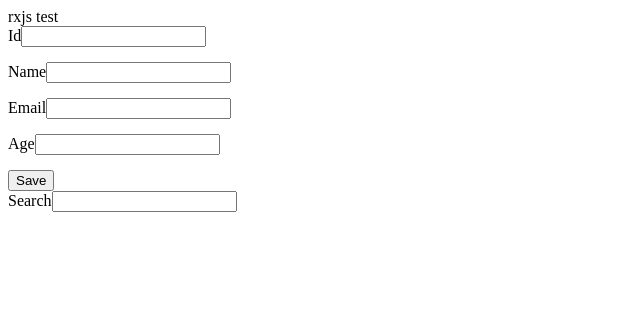
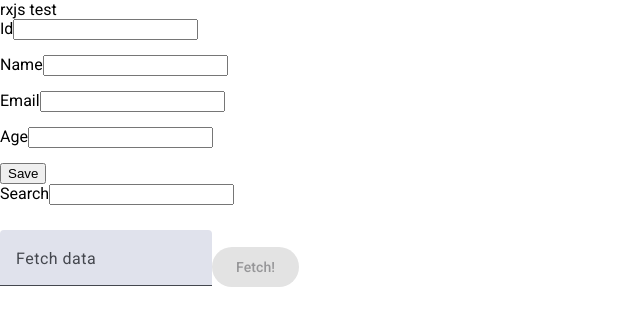
Before and after one commit to Adam-Wallenrod/rxjs-practise, an Angular app in the folder rxjs-practise-app/: page / in a window 1280 px wide. Shown: the top 326 px of the page, without its empty margins (0-640 px from the left). Built offline with nearby package versions, Linux system fonts and the light colour scheme; no server answers.

Commit message:
add fetch input and button

```diff
--- a/rxjs-practise-app/angular.json
+++ b/rxjs-practise-app/angular.json
@@ -27,6 +27,7 @@
               }
             ],
             "styles": [
+              "@angular/material/prebuilt-themes/azure-blue.css",
               "src/styles.css"
             ],
             "scripts": []
@@ -85,6 +86,7 @@
               }
             ],
             "styles": [
+              "@angular/material/prebuilt-themes/azure-blue.css",
               "src/styles.css"
             ],
             "scripts": []
--- a/rxjs-practise-app/package.json
+++ b/rxjs-practise-app/package.json
@@ -11,10 +11,12 @@
   "private": true,
   "dependencies": {
     "@angular/animations": "^19.0.0",
+    "@angular/cdk": "^19.0.1",
     "@angular/common": "^19.0.0",
     "@angular/compiler": "^19.0.0",
     "@angular/core": "^19.0.0",
     "@angular/forms": "^19.0.0",
+    "@angular/material": "^19.0.1",
     "@angular/platform-browser": "^19.0.0",
     "@angular/platform-browser-dynamic": "^19.0.0",
     "@angular/router": "^19.0.0",
--- a/rxjs-practise-app/src/app/app.component.html
+++ b/rxjs-practise-app/src/app/app.component.html
@@ -35,6 +35,33 @@
     <label>Search</label>
     <input #searchInput type="text">
   </div>
+
+
+  <div class="fetch-container" style="margin-top: 25px">
+    <mat-form-field class="fetch">
+      <mat-label>Fetch data</mat-label>
+      <input #fetchInput matInput/>
+    </mat-form-field>
+    <button
+      #fetchButton
+      mat-flat-button
+      [disabled]="!fetchInput.value"
+    >
+      Fetch!
+    </button>
+  </div>
+
+  <!--  <form class="example-form">-->
+  <!--    <mat-form-field class="example-full-width">-->
+  <!--      <mat-label>Favorite food</mat-label>-->
+  <!--      <input matInput placeholder="Ex. Pizza" value="Sushi">-->
+  <!--    </mat-form-field>-->
+
+  <!--    <mat-form-field class="example-full-width">-->
+  <!--      <mat-label>Leave a comment</mat-label>-->
+  <!--      <textarea matInput placeholder="Ex. It makes me feel..."></textarea>-->
+  <!--    </mat-form-field>-->
+  <!--  </form>-->
 </main>
 
 
--- a/rxjs-practise-app/src/app/app.component.ts
+++ b/rxjs-practise-app/src/app/app.component.ts
@@ -1,12 +1,18 @@
+import { CommonModule } from '@angular/common';
 import { HttpClient, HttpParams } from '@angular/common/http';
 import { AfterViewInit, Component, ElementRef, OnInit, ViewChild } from '@angular/core';
 import { FormBuilder, FormGroup, FormsModule, ReactiveFormsModule, Validators } from '@angular/forms';
+import { MatButtonModule } from '@angular/material/button';
+import { MatFormFieldControl, MatFormFieldModule } from '@angular/material/form-field';
+import { MatInputModule } from '@angular/material/input';
+import { BrowserAnimationsModule, NoopAnimationsModule } from '@angular/platform-browser/animations';
 import { RouterOutlet } from '@angular/router';
 import moment from 'moment';
 import {
+  catchError,
   concat,
   concatMap,
-  debounceTime, exhaustMap,
+  debounceTime, EMPTY, exhaustMap,
   fromEvent,
   interval,
   map,
@@ -68,7 +74,15 @@ export interface AnimeUser {
 
 @Component({
   selector: 'app-root',
-  imports: [RouterOutlet, FormsModule, ReactiveFormsModule],
+  imports: [
+    RouterOutlet,
+    FormsModule,
+    ReactiveFormsModule,
+    MatFormFieldModule,
+    MatInputModule,
+    CommonModule,
+    MatButtonModule,
+  ],
   templateUrl: './app.component.html',
   styleUrl: './app.component.css',
 })
@@ -86,6 +100,10 @@ export class AppComponent implements OnInit, AfterViewInit {
   @ViewChild('saveButton') saveButton!: ElementRef;
 
   @ViewChild('searchInput') searchInput!: ElementRef;
+
+  @ViewChild('fetchInput') fetchInput!: ElementRef;
+
+  @ViewChild('fetchButton', { read: ElementRef }) fetchButton!: ElementRef<HTMLButtonElement>;
 
   constructor(private fb: FormBuilder, private http: HttpClient) {
     this.http$ = this.http.get<User[]>('https://random-data-api.com/api/v2/users?size=3');
@@ -110,6 +128,7 @@ export class AppComponent implements OnInit, AfterViewInit {
   ngAfterViewInit(): void {
     this.listenForSearch();
     this.listenForSave();
+    this.listenFetchButtonClick();
   }
 
   concateObservables(): void {
@@ -162,6 +181,22 @@ export class AppComponent implements OnInit, AfterViewInit {
     );
   }
 
+  listenFetchButtonClick(): void {
+    fromEvent(this.fetchButton.nativeElement, 'click').pipe(
+      map(() => this.fetchInput.nativeElement.value),
+      concatMap(value =>
+        this.http.get(`https://random-data-api.com/api/${value}/random_${value}`).pipe(
+          catchError( error => of(`Could not fetch data due to: ${error}`))
+        ),
+      ),
+    ).subscribe({
+        next: value => console.log('value --> ', value),
+        error: error => console.log('error --> ', error),
+        complete: () => console.log('Completed'),
+      },
+    );
+  }
+
   listenForSearch(): void {
     const searchText$: Observable<any> = fromEvent<any>(this.searchInput.nativeElement, 'keyup');
     searchText$.pipe(
--- a/rxjs-practise-app/src/app/app.config.ts
+++ b/rxjs-practise-app/src/app/app.config.ts
@@ -1,5 +1,6 @@
 import { provideHttpClient } from '@angular/common/http';
 import { ApplicationConfig, provideZoneChangeDetection } from '@angular/core';
+import { provideAnimations } from '@angular/platform-browser/animations';
 import { provideRouter } from '@angular/router';
 
 import { routes } from './app.routes';
@@ -9,5 +10,6 @@ export const appConfig: ApplicationConfig = {
     provideZoneChangeDetection({ eventCoalescing: true }),
     provideRouter(routes),
     provideHttpClient(),
+    provideAnimations(),
   ],
 };
--- a/rxjs-practise-app/src/index.html
+++ b/rxjs-practise-app/src/index.html
@@ -6,6 +6,8 @@
   <base href="/">
   <meta name="viewport" content="width=device-width, initial-scale=1">
   <link rel="icon" type="image/x-icon" href="favicon.ico">
+  <link href="https://fonts.googleapis.com/css2?family=Roboto:wght@300;400;500&display=swap" rel="stylesheet">
+  <link href="https://fonts.googleapis.com/icon?family=Material+Icons" rel="stylesheet">
 </head>
 <body>
   <app-root></app-root>
--- a/rxjs-practise-app/src/styles.css
+++ b/rxjs-practise-app/src/styles.css
@@ -1 +1,4 @@
 /* You can add global styles to this file, and also import other style files */
+
+html, body { height: 100%; }
+body { margin: 0; font-family: Roboto, "Helvetica Neue", sans-serif; }
```
Also changed, not shown: 1 other file (tests, documents, lock files or other folders).
